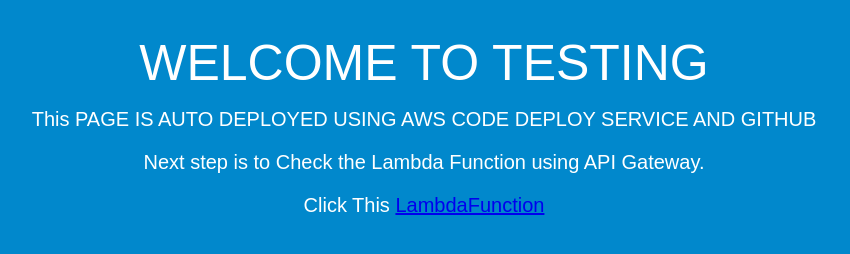
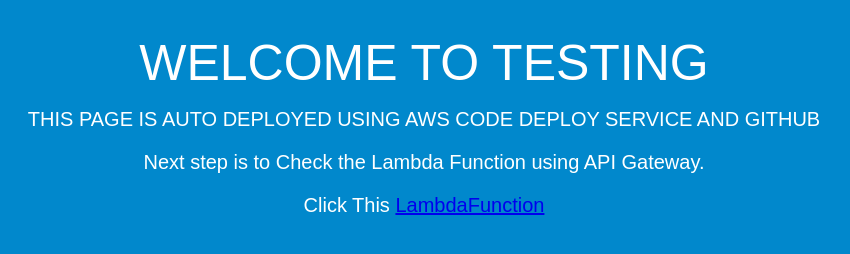
Before and after one commit to vismid86/MyFirstProject, a plain HTML site: page index.html in a window 1280 px wide. Shown: the full height of the page, 216-1066 px from the left. Drawn offline with Linux system fonts and the light colour scheme.

```diff
--- a/index.html
+++ b/index.html
@@ -47,7 +47,7 @@ function myFunction() {
 <body>
   <div align="center">
     <h1>WELCOME TO TESTING</h1>
-    <h2>This PAGE IS AUTO DEPLOYED USING AWS CODE DEPLOY SERVICE AND GITHUB</h2>
+    <h2>THIS PAGE IS AUTO DEPLOYED USING AWS CODE DEPLOY SERVICE AND GITHUB</h2>
     <p>Next step is to Check the Lambda Function using API Gateway</a>.</p>
 	<p>Click This <a href="https://xrhdob075j.execute-api.ap-southeast-2.amazonaws.com/staging/MyLambdaFunction">
 	LambdaFunction</a><br /></p>
```
